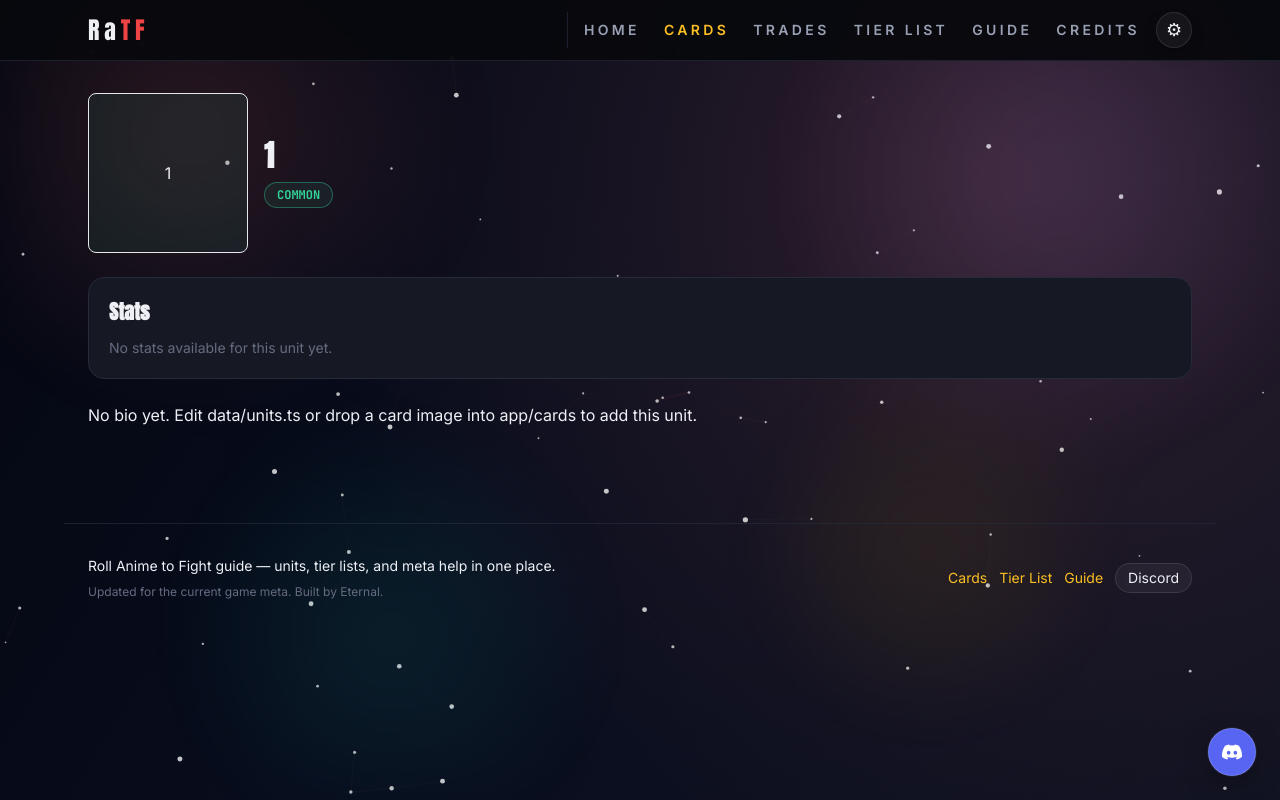
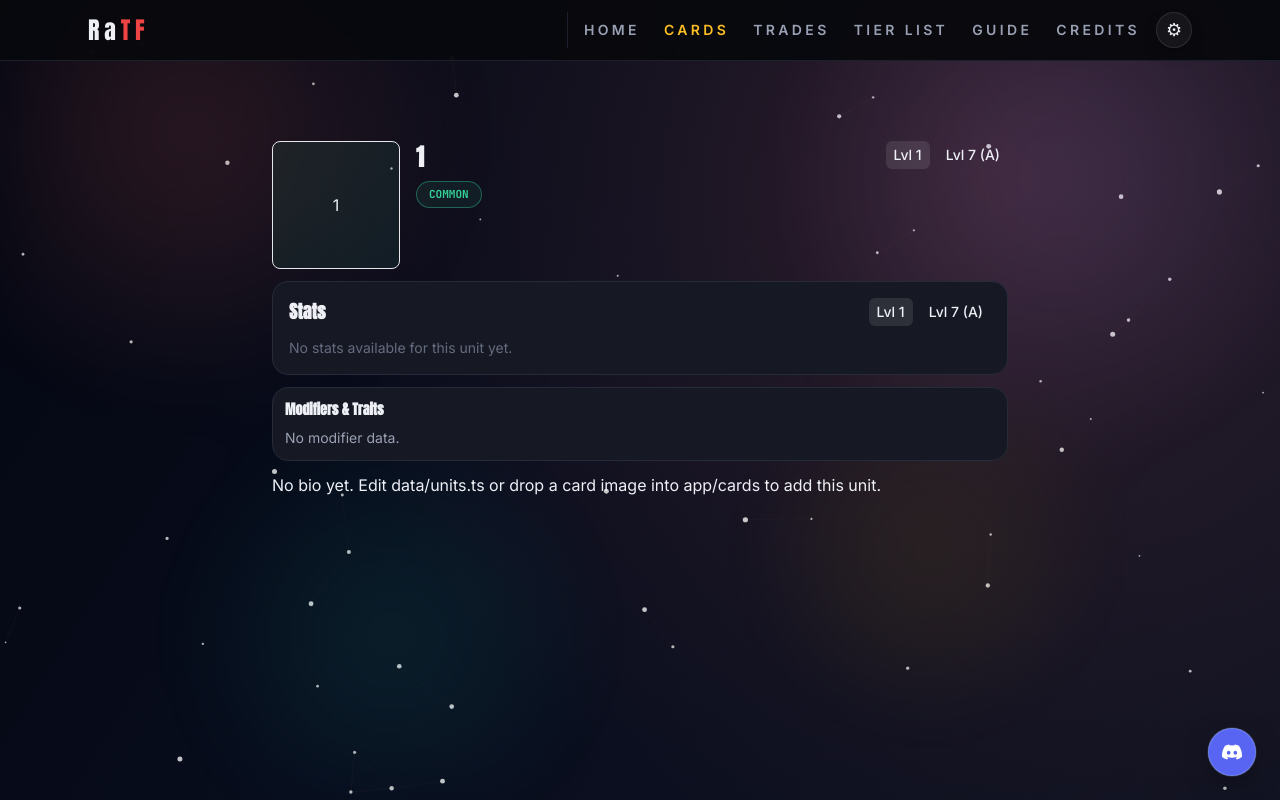
Before and after one commit to DarrrkSide/RaTF, a Next.js app: page /cards/1 in a window 1280 px wide. Shown: the top 800 px of the page. Built offline with nearby package versions, Linux system fonts and the light colour scheme.

Commit message:
updates2.0

```diff
--- a/app/cards/[id]/CardDetail.tsx
+++ b/app/cards/[id]/CardDetail.tsx
@@ -24,11 +24,23 @@ export default function CardDetail({ unit, displayName, imageUrl, breakdown }: C
   const forms = unit?.forms || [];
   const currentForm = forms.length > 0 ? forms[selectedFormIndex] : null;
   const currentStats = currentForm?.stats || unit?.stats;
+  const [selectedLevel, setSelectedLevel] = useState<number>(1);
+
+  // Apply simple level multipliers per user request:
+  // Level 1 = normal, Level 7 (A) => health x2.4, damage x3
+  const displayedStats = currentStats
+    ? {
+        damage: currentStats.damage !== undefined ? Math.round(currentStats.damage * (selectedLevel === 7 ? 3 : 1)) : undefined,
+        defense: currentStats.defense,
+        health: currentStats.health !== undefined ? Math.round(currentStats.health * (selectedLevel === 7 ? 2.4 : 1)) : undefined,
+        speed: currentStats.speed,
+      }
+    : null;
 
   return (
-    <div className="flex flex-col gap-6">
-      <div className="flex items-center gap-4">
-        <div className="h-40 w-40 overflow-hidden rounded-lg border" style={{ backgroundColor: meta.hex + "14" }}>
+    <div className="w-full max-w-3xl mx-auto p-4 flex flex-col gap-3 max-h-[80vh] overflow-y-auto">
+      <div className="flex items-start gap-4">
+        <div className="h-32 w-32 overflow-hidden rounded-lg border" style={{ backgroundColor: meta.hex + "14" }}>
           {imageUrl ? (
             // eslint-disable-next-line @next/next/no-img-element
             <img src={imageUrl} alt={displayName} className="h-full w-full object-cover" />
@@ -37,9 +49,9 @@ export default function CardDetail({ unit, displayName, imageUrl, breakdown }: C
           )}
         </div>
         <div>
-          <h1 className="font-display text-3xl font-black">{displayName}</h1>
+          <h1 className="font-display text-2xl font-black">{displayName}</h1>
           <div
-            className="mt-2 w-fit rounded-full border px-3 py-1 font-mono text-xs font-bold uppercase"
+            className="mt-2 w-fit rounded-full border px-3 py-1 font-mono text-[11px] font-bold uppercase"
             style={rarity === "Mythic" ? {
               color: "#f8fafc",
               borderColor: "transparent",
@@ -50,35 +62,80 @@ export default function CardDetail({ unit, displayName, imageUrl, breakdown }: C
             {rarity}
           </div>
         </div>
+        <div className="ml-auto flex flex-col items-end gap-2">
+          <div className="inline-flex items-center gap-2">
+            <button
+              onClick={() => setSelectedLevel(1)}
+              className={`rounded-md px-2 py-1 text-sm font-medium ${selectedLevel === 1 ? 'bg-white/10' : 'bg-transparent'}`}
+              type="button"
+            >
+              Lvl 1
+            </button>
+            <button
+              onClick={() => setSelectedLevel(7)}
+              className={`rounded-md px-2 py-1 text-sm font-medium ${selectedLevel === 7 ? 'bg-white/10' : 'bg-transparent'}`}
+              type="button"
+            >
+              Lvl 7 (A)
+            </button>
+          </div>
+          {forms.length > 0 && (
+            <button
+              onClick={() => setSelectedFormIndex((prev) => (prev + 1) % forms.length)}
+              className="mt-1 rounded-md bg-rose-500 px-3 py-2 text-sm font-semibold text-white hover:bg-rose-600"
+              type="button"
+            >
+              Switch Form
+            </button>
+          )}
+        </div>
       </div>
 
 
-      <div className="rounded-2xl border border-ink-line bg-ink-surface p-5">
-        <h2 className="font-display text-xl font-black">Stats {currentForm && `- ${currentForm.name}`}</h2>
-        {currentStats ? (
+      <div className="rounded-2xl border border-ink-line bg-ink-surface p-4">
+        <div className="flex items-center justify-between">
+          <h2 className="font-display text-lg font-black">Stats {currentForm && `- ${currentForm.name}`}</h2>
+          <div className="inline-flex items-center gap-2">
+            <button
+              onClick={() => setSelectedLevel(1)}
+              className={`rounded-md px-2 py-1 text-sm font-medium ${selectedLevel === 1 ? 'bg-white/10' : 'bg-transparent'}`}
+              type="button"
+            >
+              Lvl 1
+            </button>
+            <button
+              onClick={() => setSelectedLevel(7)}
+              className={`rounded-md px-2 py-1 text-sm font-medium ${selectedLevel === 7 ? 'bg-white/10' : 'bg-transparent'}`}
+              type="button"
+            >
+              Lvl 7 (A)
+            </button>
+          </div>
+        </div>
+        {displayedStats ? (
           <div className="mt-4 grid gap-3 sm:grid-cols-2 xl:grid-cols-4">
-            {currentStats.damage !== undefined && (
+            {displayedStats.damage !== undefined && (
               <div className="rounded-xl border border-ink-line/70 bg-ink p-3">
                 <p className="text-xs uppercase tracking-[0.2em] text-text-faint">Damage</p>
-                <p className="mt-2 text-lg font-semibold text-text">{currentStats.damage.toLocaleString()}</p>
+                <p className="mt-2 text-lg font-semibold text-text">{displayedStats.damage.toLocaleString()}</p>
               </div>
             )}
-            {currentStats.defense !== undefined && (
+            {displayedStats.defense !== undefined && (
               <div className="rounded-xl border border-ink-line/70 bg-ink p-3">
                 <p className="text-xs uppercase tracking-[0.2em] text-text-faint">Defense</p>
-                <p className="mt-2 text-lg font-semibold text-text">{currentStats.defense}</p>
+                <p className="mt-2 text-lg font-semibold text-text">{displayedStats.defense}</p>
               </div>
             )}
-            {currentStats.health !== undefined && (
+            {displayedStats.health !== undefined && (
               <div className="rounded-xl border border-ink-line/70 bg-ink p-3">
                 <p className="text-xs uppercase tracking-[0.2em] text-text-faint">Health</p>
-                <p className="mt-2 text-lg font-semibold text-text">{currentStats.health.toLocaleString()}</p>
+                <p className="mt-2 text-lg font-semibold text-text">{displayedStats.health.toLocaleString()}</p>
               </div>
             )}
-            {currentStats.speed !== undefined && (
+            {displayedStats.speed !== undefined && (
               <div className="rounded-xl border border-ink-line/70 bg-ink p-3">
                 <p className="text-xs uppercase tracking-[0.2em] text-text-faint">Speed (sec/atk)</p>
-                <p className="mt-2 text-lg font-semibold text-text">{currentStats.speed}</p>
+                <p className="mt-2 text-lg font-semibold text-text">{displayedStats.speed}</p>
               </div>
             )}
           </div>
@@ -87,20 +144,57 @@ export default function CardDetail({ unit, displayName, imageUrl, breakdown }: C
         )}
       </div>
 
+      {/* Modifiers / traits area: make scrollable to reduce vertical footprint */}
+      <div className="rounded-2xl border border-ink-line bg-ink-surface p-3">
+        <h3 className="font-display text-sm font-bold">Modifiers & Traits</h3>
+        <div className="mt-2 max-h-40 overflow-y-auto pr-2 text-sm text-text-dim">
+          {/* Recompute breakdown for selected level so values match */}
+          {unit ? (() => {
+            const local = getModifierBreakdown(unit, { mutation: null, trait: null, level: selectedLevel }, DEFAULT_MODIFIER_BONUSES);
+            return (
+              <div className="space-y-2">
+                <div>Level multiplier: <strong>{local?.levelMultiplier ?? 1}</strong> (level {local?.level})</div>
+                <div>Base value: <strong>{(local?.baseValue ?? 0).toLocaleString()}</strong></div>
+                <div>Total value: <strong>{Math.round(local?.total ?? 0).toLocaleString()}</strong></div>
+                <div className="pt-2">Traits and mutations can be selected from team builder — this panel is scrollable.</div>
+              </div>
+            );
+          })() : (
+            <div>No modifier data.</div>
+          )}
+        </div>
+      </div>
+
       {unit?.ability && (
+        <div className="rounded-2xl border border-ink-line bg-ink-surface p-4">
+          <div className="flex items-start justify-between gap-4">
             <div
               onClick={() => {
                 if (forms.length > 0) {
                   setSelectedFormIndex((prev) => (prev + 1) % forms.length);
                 }
               }}
-          className={`rounded-2xl border border-ink-line bg-ink-surface p-5 ${forms.length > 0 ? 'cursor-pointer hover:bg-ink-surface2 transition-colors' : ''}`}
+              className={`${forms.length > 0 ? 'cursor-pointer hover:bg-ink-surface2 transition-colors p-1 rounded' : ''} flex-1`}
             >
-          <h2 className="font-display text-xl font-black">{unit.ability.title}</h2>
-          <p className="mt-3 text-sm text-text">{unit.ability.description}</p>
+              <h2 className="font-display text-lg font-black">{unit.ability.title}</h2>
+              <p className="mt-2 text-sm text-text">{unit.ability.description}</p>
               {forms.length > 0 && (
-            <p className="mt-3 text-xs uppercase tracking-[0.2em] text-text-faint">Current: {forms[selectedFormIndex].name} • Click to switch</p>
+                <p className="mt-2 text-xs uppercase tracking-[0.2em] text-text-faint">Current: {forms[selectedFormIndex].name} • Tap ability to switch</p>
               )}
+            </div>
+
+            {forms.length > 0 && (
+              <div className="shrink-0">
+                <button
+                  onClick={() => setSelectedFormIndex((prev) => (prev + 1) % forms.length)}
+                  className="inline-flex items-center gap-2 rounded-md bg-cyan-500 px-3 py-2 text-sm font-semibold text-white hover:bg-cyan-600"
+                  type="button"
+                >
+                  Switch Form
+                </button>
+              </div>
+            )}
+          </div>
         </div>
       )}
 
--- a/app/cards/[id]/page.tsx
+++ b/app/cards/[id]/page.tsx
@@ -39,6 +39,10 @@ export default async function Page({ params }: { params: { id: string } }) {
   const breakdown = unit ? getModifierBreakdown(unit, { mutation: null, trait: null, level: 1 }, DEFAULT_MODIFIER_BONUSES) : null;
 
   return (
-    <CardDetail unit={unit} displayName={displayName} imageUrl={imageUrl} breakdown={breakdown} />
+    <div className="min-h-screen flex items-start justify-center py-8">
+      <div className="w-full px-4">
+        <CardDetail unit={unit} displayName={displayName} imageUrl={imageUrl} breakdown={breakdown} />
+      </div>
+    </div>
   );
 }
--- a/app/cards/page.tsx
+++ b/app/cards/page.tsx
@@ -149,6 +149,8 @@ export default function CardsPage() {
   const [selectedTrait, setSelectedTrait] = useState<string | null>(null);
   const [selectedMutation, setSelectedMutation] = useState<string | null>(null);
   const [modalMounted, setModalMounted] = useState(false);
+  const [selectedLevel, setSelectedLevel] = useState<number>(1);
+  const [selectedFormIndex, setSelectedFormIndex] = useState<number>(0);
 
   useEffect(() => {
     let cancelled = false;
@@ -178,6 +180,8 @@ export default function CardsPage() {
   useEffect(() => {
     setSelectedTrait(null);
     setSelectedMutation(null);
+    setSelectedLevel(1);
+    setSelectedFormIndex(0);
   }, [selected?.id]);
 
   useEffect(() => {
@@ -210,8 +214,38 @@ export default function CardsPage() {
 
   const effectiveStats = useMemo(() => {
     if (!selected) return null;
-    return getEffectiveStats(selected, selectedTrait, selectedMutation);
-  }, [selected, selectedTrait, selectedMutation]);
+    const details = getDetailsById(selected.id);
+    if (!details) return null;
+
+    // choose base stats: form stats if present and index valid, otherwise unit stats
+    const forms = details.forms ?? [];
+    const form = forms.length > 0 ? forms[selectedFormIndex % forms.length] : null;
+    const baseStats = form?.stats ?? details.stats ?? null;
+    if (!baseStats) return null;
+
+    // apply trait and mutation multipliers (same logic as getEffectiveStats)
+    const mutation = MUTATIONS.find((entry) => entry.name === selectedMutation);
+    const trait = TRAIT_TIERS.flatMap((tier) => tier.traits).find((entry) => entry.name === selectedTrait);
+
+    const mutationDamageMultiplier = mutation ? parseMutationValue(mutation.damage) : 0;
+    const mutationHealthMultiplier = mutation ? parseMutationValue(mutation.health) : 0;
+    const mutationDefenseMultiplier = mutation ? parseMutationValue(mutation.defense) : 0;
+    const mutationSpeedMultiplier = mutation ? parseMutationValue(mutation.speed) : 0;
+    const traitDamageMultiplier = getBuffPercent(trait?.buffs, "damage");
+    const traitHealthMultiplier = getBuffPercent(trait?.buffs, "health");
+    const traitSpeedMultiplier = getBuffPercent(trait?.buffs, "speed");
+    const speedMultiplier = (1 + mutationSpeedMultiplier) * (1 + traitSpeedMultiplier);
+
+    const levelDamageMul = selectedLevel === 7 ? 3 : 1;
+    const levelHealthMul = selectedLevel === 7 ? 2.4 : 1;
+
+    return {
+      damage: baseStats.damage ? Math.round(baseStats.damage * (1 + mutationDamageMultiplier + traitDamageMultiplier) * levelDamageMul) : undefined,
+      defense: baseStats.defense ? Math.round(baseStats.defense * (1 + mutationDefenseMultiplier)) : undefined,
+      health: baseStats.health ? Math.round(baseStats.health * (1 + mutationHealthMultiplier + traitHealthMultiplier) * levelHealthMul) : undefined,
+      speed: baseStats.speed ? Number((baseStats.speed / speedMultiplier).toFixed(2)) : undefined,
+    };
+  }, [selected, selectedTrait, selectedMutation, selectedLevel, selectedFormIndex]);
 
   const originalStats = useMemo(() => {
     if (!selected) return null;
@@ -402,14 +436,42 @@ export default function CardsPage() {
         <Portal>
           <div className={`fixed inset-0 z-50 flex items-center justify-center transition-all duration-300 ease-out ${modalMounted ? "bg-black/40 backdrop-blur-sm" : "bg-black/0"}`}>
               <div className="absolute inset-0" onClick={() => setSelected(null)} />
-            <div className={`relative w-[90%] max-w-3xl origin-center rounded-xl border bg-ink-surface p-6 shadow-[0_25px_60px_-20px_rgba(0,0,0,0.75)] transform-gpu transition-all duration-300 ease-out ${modalMounted ? "scale-100 opacity-100 translate-y-0" : "scale-95 opacity-0 translate-y-3"}`}>
-              <div className="flex justify-between">
+            <div className={`relative w-[90%] max-w-3xl origin-center rounded-xl border bg-ink-surface p-4 shadow-[0_25px_60px_-20px_rgba(0,0,0,0.75)] transform-gpu transition-all duration-300 ease-out ${modalMounted ? "scale-100 opacity-100 translate-y-0" : "scale-95 opacity-0 translate-y-3"}`}>
+              <div className="flex items-start justify-between gap-4">
                 <h2 className="font-display text-2xl font-black">{selected.name}</h2>
-                <button className="text-text-dim" onClick={() => setSelected(null)}>×</button>
+                <div className="flex items-center gap-2">
+                  <button
+                    onClick={() => setSelectedLevel(1)}
+                    className={`rounded-md px-2 py-1 text-sm font-medium ${selectedLevel === 1 ? 'bg-white/10' : 'bg-transparent'}`}
+                    type="button"
+                  >
+                    Lvl 1
+                  </button>
+                  <button
+                    onClick={() => setSelectedLevel(7)}
+                    className={`rounded-md px-2 py-1 text-sm font-medium ${selectedLevel === 7 ? 'bg-white/10' : 'bg-transparent'}`}
+                    type="button"
+                  >
+                    Lvl 7
+                  </button>
+                  {getDetailsById(selected.id)?.forms?.length ? (
+                    <button
+                      onClick={() => setSelectedFormIndex((prev) => {
+                        const forms = getDetailsById(selected.id)!.forms!;
+                        return (prev + 1) % forms.length;
+                      })}
+                      className="ml-2 rounded-md bg-rose-500 px-3 py-1 text-sm font-semibold text-white hover:bg-rose-600"
+                      type="button"
+                    >
+                      Switch Form
+                    </button>
+                  ) : null}
+                  <button className="ml-2 text-text-dim" onClick={() => setSelected(null)}>×</button>
                 </div>
-              <div className="mt-4 flex gap-4">
+              </div>
+              <div className="mt-3 flex gap-4">
                 <div
-                className="h-48 w-48 flex-shrink-0 overflow-hidden rounded-lg"
+                  className="h-36 w-36 flex-shrink-0 overflow-hidden rounded-lg"
                   style={
                     selected.rarity === "Mythic"
                       ? { backgroundColor: RARITY_META[selected.rarity].hex + "14" }
@@ -423,7 +485,7 @@ export default function CardsPage() {
                     <div className="flex h-full w-full items-center justify-center">No image</div>
                   )}
                 </div>
-                <div className="flex-1">
+                <div className="flex-1 max-h-[60vh] overflow-y-auto">
                   <div className="flex items-center gap-2">
                     <div
                       className="w-fit rounded-full border px-3 py-1 font-mono text-xs font-bold uppercase"
--- a/data/unitDetails.ts
+++ b/data/unitDetails.ts
@@ -241,17 +241,30 @@ yuwi: {
   }
 },
 
-"hakaru-jackpot": {
+"isogo-true-form": {
   stats: {
-    damage: 165000,
-    defense: 1.5,
-    health: 7777777,
-    speed: 2
+    damage: 60375,
+    defense: 1.33,
+    health: 57750,
+    speed: 1.0,
   },
   ability: {
-    title: "Idle Death Gamble",
-    description: "Jackpot grants 50% more attack and rapid healing for 20 seconds."
-  }
+    title: "Final Dark Slash",
+    description: "Fires a massive Dark Slash that explodes into a nuke on impact.",
+  },
+},
+
+shancks: {
+  stats: {
+    damage: 975000,
+    defense: 1.3,
+    health: 196000,
+    speed: 1.3,
+  },
+  ability: {
+    title: "Conqueror's Haki",
+    description: "Overwhelms every enemy in range.",
+  },
 },
 
 ais: {
@@ -278,6 +291,18 @@ genes: {
     title: "Core Overload",
     description: "Self-destructs at critical health, instantly destroying enemies caught in the blast."
   }
+},
+takamoso: {
+  stats: {
+    damage: 4875,
+    defense: 1.2,
+    health: 6825,
+    speed: 0.61,
+  },
+  ability: {
+    title: "Slim down",
+    description: "After fighting for 10 waves, Takamoso slims down and gains stronger stats!",
+  },
 },
   usoff: { stats: { damage: 16, defense: 1.1, health: 160, speed: 1 } },
   kiwusuke: {
@@ -425,6 +450,17 @@ genes: {
       title: "Idle Death Gamble",
       description: "Jackpot grants 50% more attack and rapid healing for 20 seconds.",
     },
+    forms: [
+      {
+        name: "Hakaru Jackpot",
+        stats: {
+          damage: 189750,
+          defense: 1.5,
+          health: 7777777,
+          speed: 2.0,
+        },
+      },
+    ],
   },
   remura: {
     stats: {
```
Lines whose indentation alone changed are shown as unchanged.
